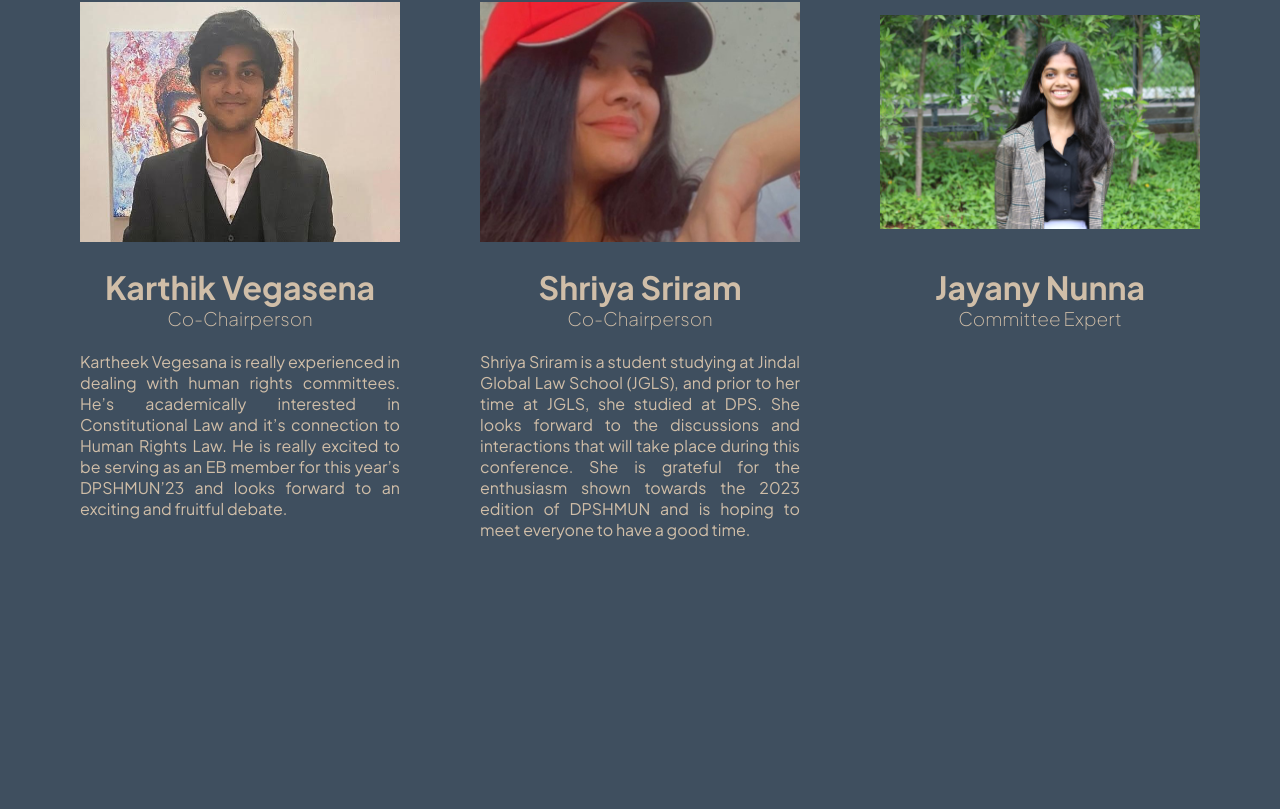
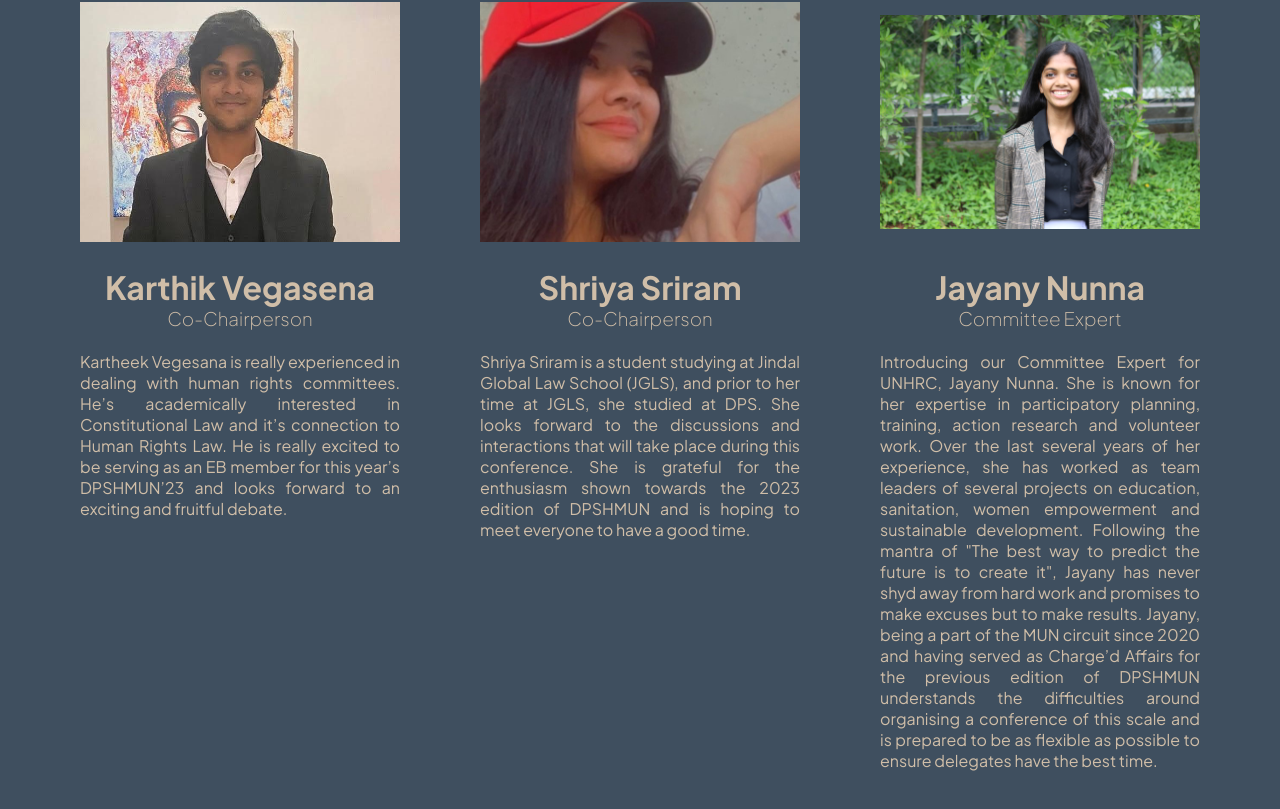
Before and after one commit to SEshaan/DPSH-MUN-Website, a SvelteKit app: page /UNHRC in a window 1280 px wide. Shown: the part 1434-2243 px from the top of the page. Before the commit the page ends 2016 px from the top, so only its background shows below. Built offline with nearby package versions, Linux system fonts and the light colour scheme.

Commit message:
ojasify the page

```diff
--- a/src/routes/UNHRC/+page.svelte
+++ b/src/routes/UNHRC/+page.svelte
@@ -37,7 +37,7 @@
             <div class="card">
                 <img src="./EB/Jaynay.jpg" alt="" style="object-fit: contain;"><br><br>
                 <h2>Jayany Nunna</h2><h3>Committee Expert</h3><br>
-                <p>
+                <p>Introducing our Committee Expert for UNHRC, Jayany Nunna. She is known for her expertise in participatory planning, training, action research and volunteer work. Over the last several years of her experience, she has worked as team leaders of several projects on education, sanitation, women empowerment and sustainable development. Following the mantra of "The best way to predict the future is to create it", Jayany has never shyd away from hard work and promises to make excuses but to make results. Jayany, being a part of the MUN circuit since 2020 and having served as Charge’d Affairs for the previous edition of DPSHMUN understands the difficulties around organising a conference of this scale and is prepared to be as flexible as possible to ensure delegates have the best time.
                     </p>
                 </div>
         </div>
```
Also changed, not shown: static/EB/Ojas.jpg.
